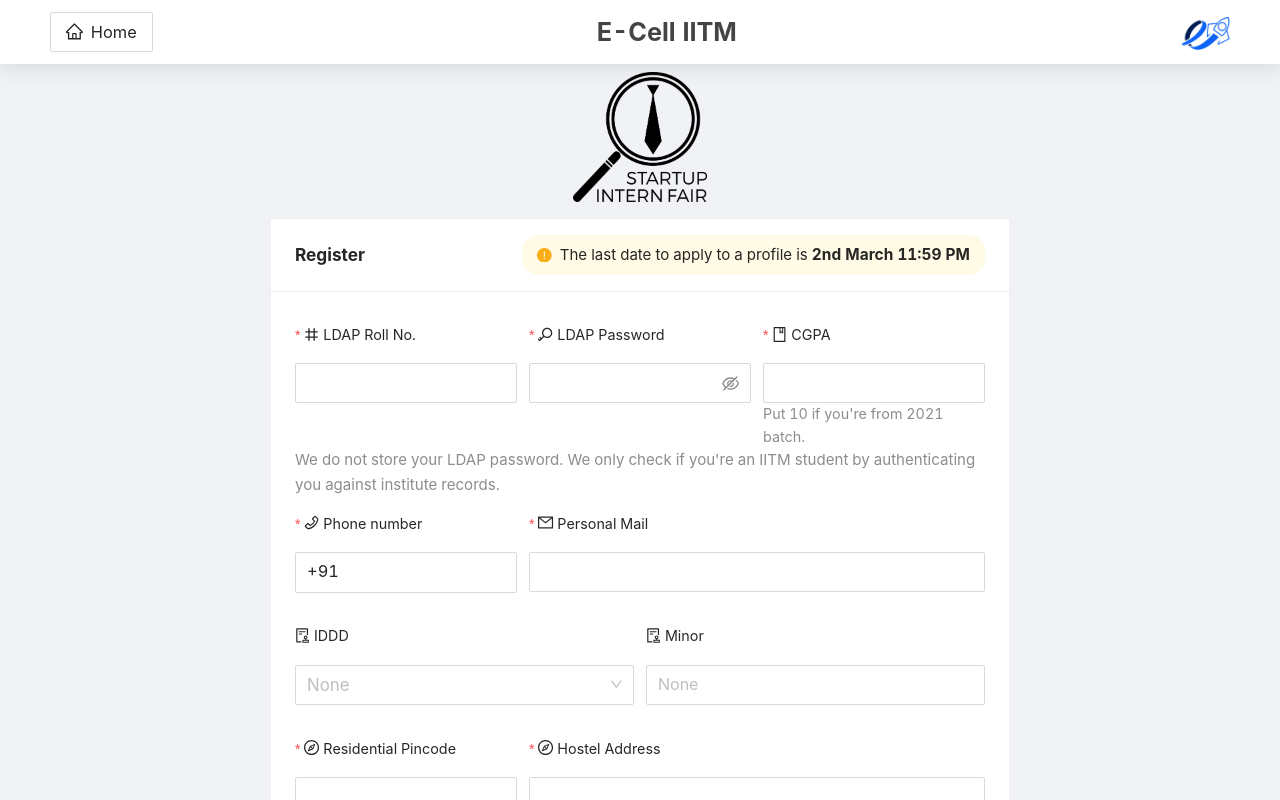
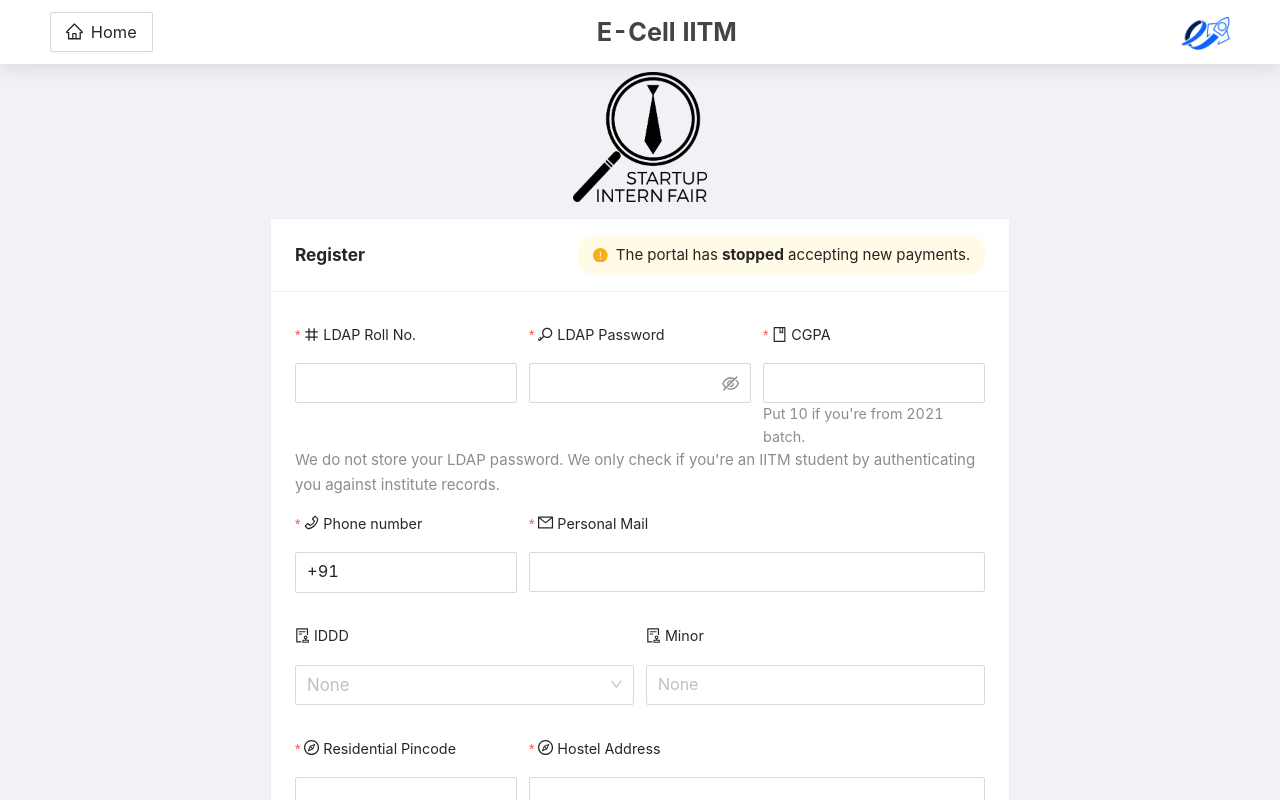
Before and after one commit to Alphacosmic/WebWork, a React (Vite) app: page /internfair/student/register in a window 1280 px wide. Shown: the top 800 px of the page. Built offline with nearby package versions, Linux system fonts and the light colour scheme.

Commit message:
deploy: payments closed, deadline extended by 9 hr

```diff
--- a/src/views/RegisterForm/RegisterForm.jsx
+++ b/src/views/RegisterForm/RegisterForm.jsx
@@ -81,7 +81,7 @@ const RegisterForm = () => {
 						banner
 						message={
 							<span>
-								Last date to apply: <strong>2nd March 11:59 PM</strong>
+								The portal has <strong> stopped </strong> accepting new payments.
 							</span>
 						}
 						style={{ borderRadius: "1rem", width: "90%" }}
@@ -97,8 +97,8 @@ const RegisterForm = () => {
 								banner
 								message={
 									<span>
-										The last date to apply to a profile is{" "}
-										<strong>2nd March 11:59 PM</strong>
+										The portal has <strong> stopped </strong> accepting new
+										payments.
 									</span>
 								}
 								style={{ borderRadius: "1rem" }}
--- a/src/views/StudentDashboard/Projects/index.jsx
+++ b/src/views/StudentDashboard/Projects/index.jsx
@@ -7,15 +7,15 @@ import {
 	DollarOutlined,
 	SolutionOutlined,
 	SmileOutlined,
+	WarningOutlined,
 	LinkOutlined,
 } from "@ant-design/icons";
 import openNotification from "../../../utils/openAntdNotification";
 
 import axios from "../../../utils/_axios";
-import PaymentPrompt from "../PaymentPrompt";
 
 const { useBreakpoint } = Grid;
-const { Text } = Typography;
+const { Text, Title } = Typography;
 
 const Projects = ({ student, updatePaymentInfo }) => {
 	const paymentDone = student?.paymentDetails?.captured;
@@ -133,7 +133,17 @@ const Projects = ({ student, updatePaymentInfo }) => {
 					Apply
 				</Button>
 			</Modal>
-			{!paymentDone && !isFetching && <PaymentPrompt updatePaymentInfo={updatePaymentInfo} />}
+			{!paymentDone && !isFetching && (
+				<div style={{ textAlign: "center" }}>
+					<WarningOutlined style={{ fontSize: "3rem", marginBottom: "1rem" }} />
+					<Title level={3} type="secondary" style={{ marginBottom: 0 }}>
+						The payments for the InternFair 2022 have been closed
+					</Title>
+					<Title level={5} type="secondary" style={{ marginTop: 0 }}>
+						You have not made the payment for E-Cell Internfair.
+					</Title>
+				</div>
+			)}
 			<List
 				size="large"
 				itemLayout="horizontal"
--- a/src/views/StudentDashboard/StudentDashboard.jsx
+++ b/src/views/StudentDashboard/StudentDashboard.jsx
@@ -68,12 +68,12 @@ const StudentDashboard = () => {
 					!screen.xs ? (
 						<span>
 							The last date to apply to a profile is{" "}
-							<strong>2nd March 11:59 PM</strong>
+							<strong>3rd March 9:00 AM</strong>
 						</span>
 					) : (
 						<span>
 							Last date to apply:
-							<br /> <strong>2nd March 11:59 PM</strong>
+							<br /> <strong>3rd March 9:00 AM</strong>
 						</span>
 					)
 				}
```
